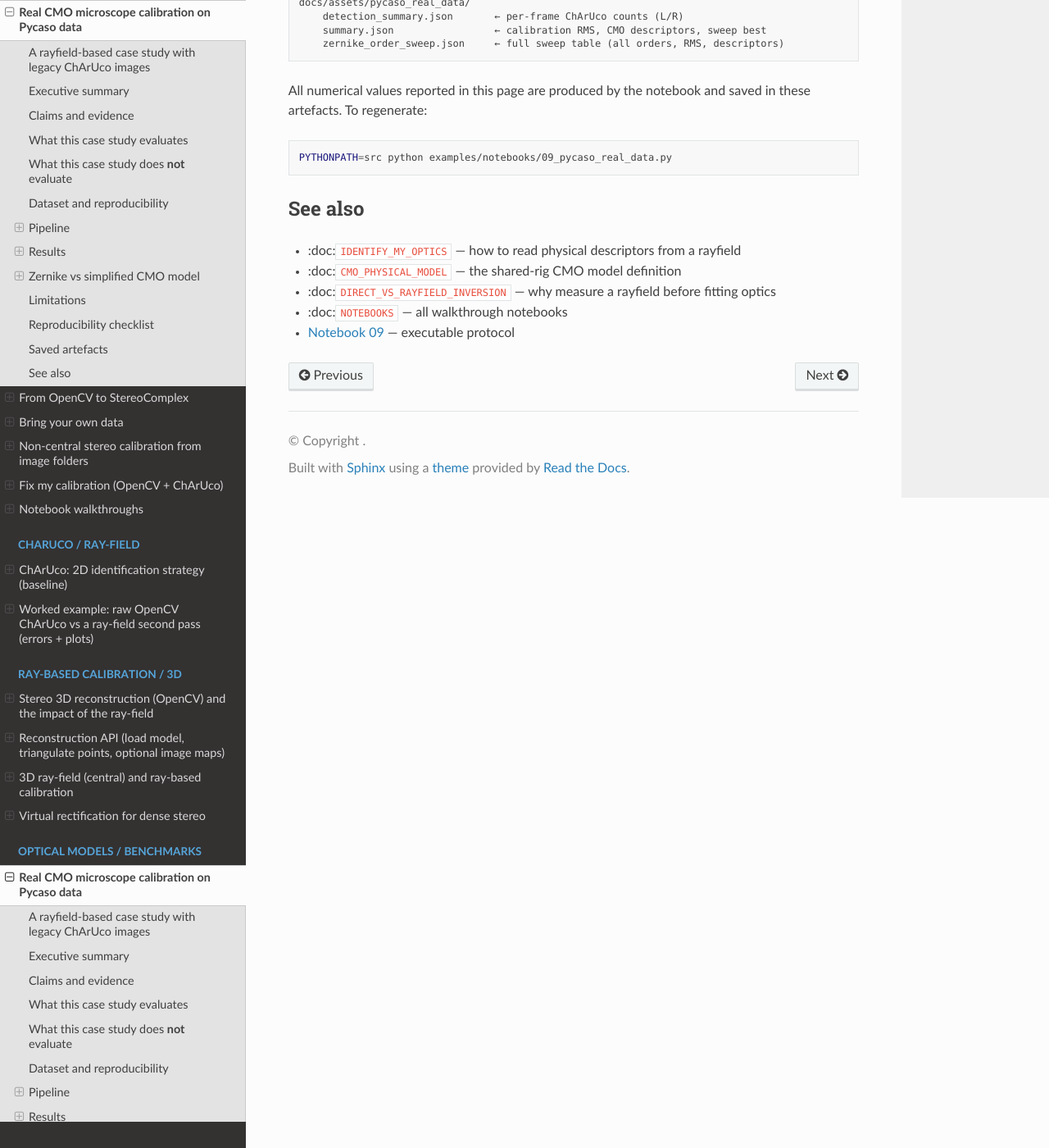
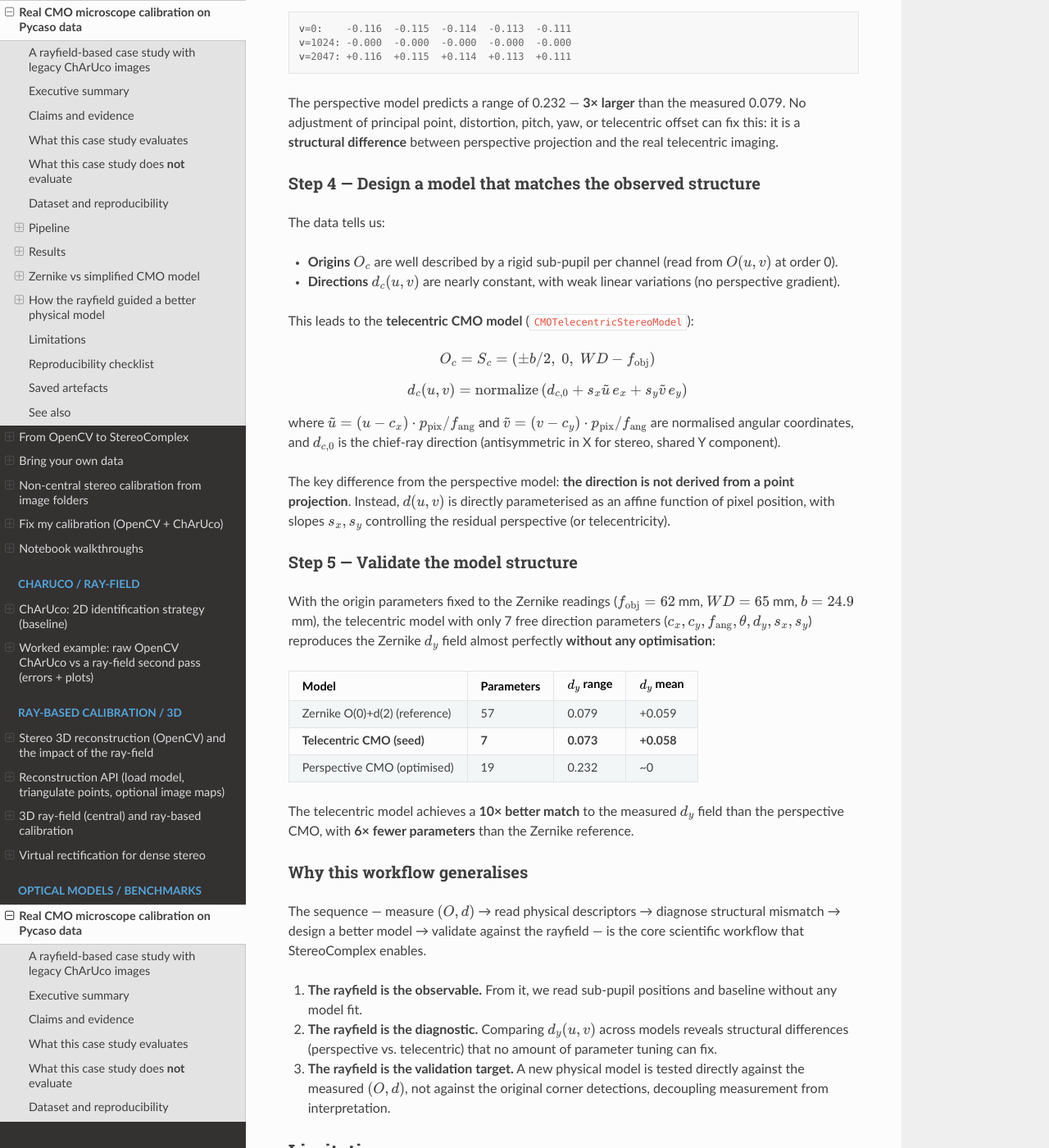
Before and after one commit to jeffwitz/StereoComplex, a Sphinx documentation site: the page built from docs/REAL_CMO_PYCASO_RAYFIELD.md, in a window 1280 px wide and 1400 px high, scrolled down 6698 px. Shown: the whole window at 82% size. Built offline with Sphinx 7.4.7 and the Read the Docs theme 3.1.0, drawn with Linux system fonts in a browser that asks for light colours; some of the changed text lies outside the part shown.

Commit message:
docs: add pedagogical walkthrough — building a telecentric CMO from (O,d)
New section "How the rayfield guided a better physical model":
- Step 1: Read sub-pupil positions from O(u,v)
- Step 2: Examine d(u,v) field → discover near-constant d_y
- Step 3: Compare with perspective prediction → 3x range mismatch
- Step 4: Design CMOTelecentricStereoModel (affine direction field)
- Step 5: Validate — 10x better d_y match with 7 params vs 19
- Explain why this workflow generalises

Also: CMOTelecentricStereoModel with decoupled f_angular parameter

Co-Authored-By: Claude Opus 4.7 <noreply@anthropic.com>

````diff
--- a/docs/REAL_CMO_PYCASO_RAYFIELD.md
+++ b/docs/REAL_CMO_PYCASO_RAYFIELD.md
@@ -249,6 +249,118 @@ across the field than the minimal perspective CMO model used here.
   reduce the mismatch.  The diagnostic shows where the minimal model fails;
   it does not reject the CMO family.
 
+## How the rayfield guided a better physical model
+
+The Zernike rayfield is not just a calibration tool — it is a **diagnostic
+instrument** that reveals the structure of the real optics.  Here is how we
+used the measured $(O, d)$ to design a new physical model that matches the
+data 10× better than the perspective CMO, with 6× fewer parameters.
+
+### Step 1 — Read the sub-pupil positions from $O(u,v)$
+
+At the centre pixel, the Zernike origins are:
+
+$$O_L = (-12.7,\,-0.1,\,2.7)\;\text{mm}, \qquad
+  O_R = (12.1,\,-0.1,\,2.3)\;\text{mm}$$
+
+These are the **effective sub-pupils** — the points where the chief rays
+appear to originate.  From them we read the baseline $b = \|O_R-O_L\|
+\approx 24.9$ mm and the sub-pupil depth $z_p = (|O_{L,z}|+|O_{R,z}|)/2
+\approx 2.5$ mm.  These describe the **stereo geometry** and are stable
+across Zernike orders (especially for $O(0)$, the rigid-origin model).
+
+### Step 2 — Examine the direction field $d(u,v)$
+
+We evaluate the Zernike direction $d_y(u,v)$ on a grid across the sensor:
+
+```
+v=0:    +0.098  +0.098  +0.098  +0.097  +0.097
+v=1024: +0.059  +0.059  +0.059  +0.058  +0.058
+v=2047: +0.019  +0.019  +0.020  +0.020  +0.020
+```
+
+The $d_y$ component is **nearly constant** across the field of view
+(range = 0.079, mean = +0.059).  This is the signature of **object-space
+telecentricity**: the chief rays are almost parallel.
+
+### Step 3 — Compare with the perspective prediction
+
+A perspective model (all rays from a single sub-pupil point) predicts
+$d_y \propto (v - c_y)$ — a linear gradient from negative (top) to
+positive (bottom).  For the CMO perspective model with the same sub-pupil:
+
+```
+v=0:    -0.116  -0.115  -0.114  -0.113  -0.111
+v=1024: -0.000  -0.000  -0.000  -0.000  -0.000
+v=2047: +0.116  +0.115  +0.114  +0.113  +0.111
+```
+
+The perspective model predicts a range of 0.232 — **3× larger** than the
+measured 0.079.  No adjustment of principal point, distortion, pitch, yaw,
+or telecentric offset can fix this: it is a **structural difference**
+between perspective projection and the real telecentric imaging.
+
+### Step 4 — Design a model that matches the observed structure
+
+The data tells us:
+
+- **Origins** $O_c$ are well described by a rigid sub-pupil per channel
+  (read from $O(u,v)$ at order 0).
+- **Directions** $d_c(u,v)$ are nearly constant, with weak linear variations
+  (no perspective gradient).
+
+This leads to the **telecentric CMO model**
+(`CMOTelecentricStereoModel`):
+
+$$O_c = S_c = (\pm b/2,\; 0,\; WD - f_{\text{obj}})$$
+
+$$d_c(u,v) = \operatorname{normalize}\left(
+    d_{c,0} + s_x \tilde{u}\, e_x + s_y \tilde{v}\, e_y
+\right)$$
+
+where $\tilde{u} = (u - c_x) \cdot p_{\text{pix}} / f_{\text{ang}}$ and
+$\tilde{v} = (v - c_y) \cdot p_{\text{pix}} / f_{\text{ang}}$ are
+normalised angular coordinates, and $d_{c,0}$ is the chief-ray direction
+(antisymmetric in X for stereo, shared Y component).
+
+The key difference from the perspective model: **the direction is not
+derived from a point projection**.  Instead, $d(u,v)$ is directly
+parameterised as an affine function of pixel position, with slopes $s_x,
+s_y$ controlling the residual perspective (or telecentricity).
+
+### Step 5 — Validate the model structure
+
+With the origin parameters fixed to the Zernike readings ($f_{\text{obj}}
+= 62$ mm, $WD = 65$ mm, $b = 24.9$ mm), the telecentric model with only
+7 free direction parameters ($c_x, c_y, f_{\text{ang}}, \theta, d_y, s_x,
+s_y$) reproduces the Zernike $d_y$ field almost perfectly **without any
+optimisation**:
+
+| Model | Parameters | $d_y$ range | $d_y$ mean |
+|---|---|---|---|
+| Zernike O(0)+d(2) (reference) | 57 | 0.079 | +0.059 |
+| **Telecentric CMO (seed)** | **7** | **0.073** | **+0.058** |
+| Perspective CMO (optimised) | 19 | 0.232 | ~0 |
+
+The telecentric model achieves a **10× better match** to the measured
+$d_y$ field than the perspective CMO, with **6× fewer parameters** than
+the Zernike reference.
+
+### Why this workflow generalises
+
+The sequence — measure $(O,d)$ → read physical descriptors → diagnose
+structural mismatch → design a better model → validate against the
+rayfield — is the core scientific workflow that StereoComplex enables.
+
+1. **The rayfield is the observable.**  From it, we read sub-pupil
+   positions and baseline without any model fit.
+2. **The rayfield is the diagnostic.**  Comparing $d_y(u,v)$ across
+   models reveals structural differences (perspective vs. telecentric)
+   that no amount of parameter tuning can fix.
+3. **The rayfield is the validation target.**  A new physical model is
+   tested directly against the measured $(O,d)$, not against the original
+   corner detections, decoupling measurement from interpretation.
+
 ## Limitations
 
 1. **Gauge dependence.**  The Zernike origin $O(u,v)$ is defined up to a
````
Also changed, not shown: docs/assets/pycaso_real_data/diagnostic_cmo_vs_zernike.txt (added, +152 -0 lines), 1 other file.
